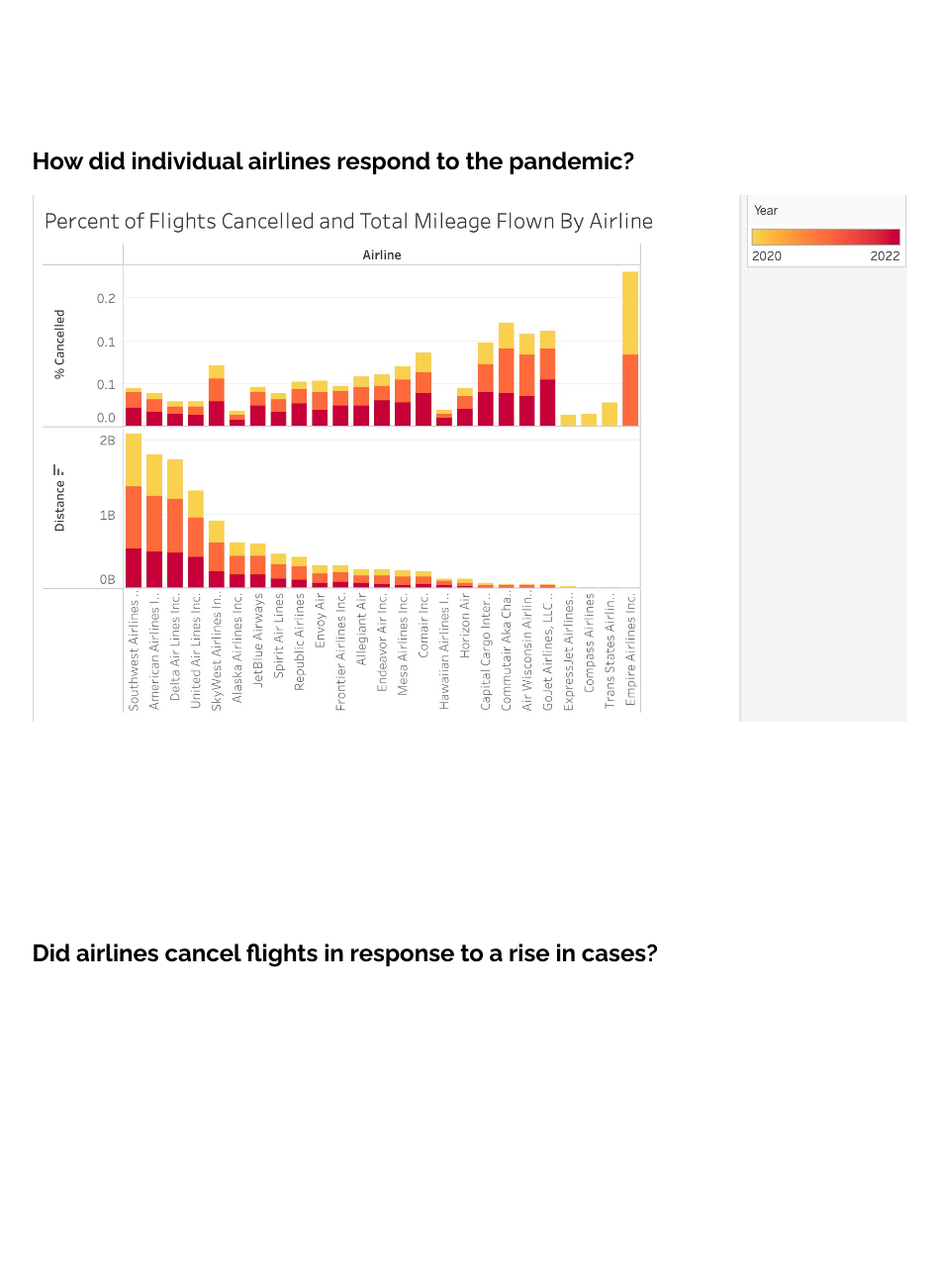
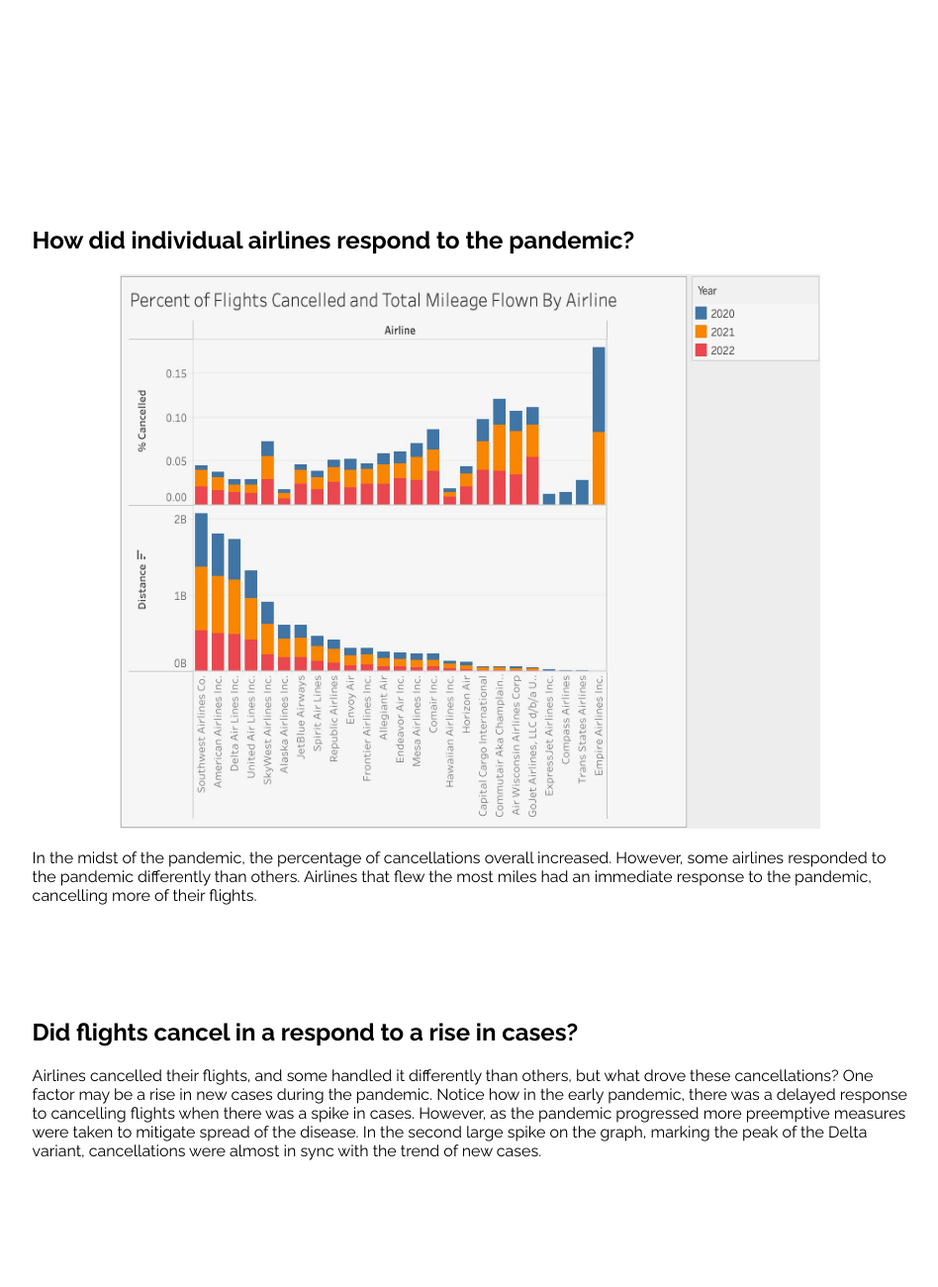
Before and after one commit to jeffjwl/cs33vis, a plain HTML site: page index.html in a window 1280 px wide. Shown: the part 760-2060 px from the top of the page at 99% size, without its empty margins (165-1113 px from the left). Drawn offline with Linux system fonts and the light colour scheme.

Commit message:
add text

```diff
--- a/index.html
+++ b/index.html
@@ -59,19 +59,28 @@
           "https://public.tableau.com/javascripts/api/viz_v1.js";
         vizElement.parentNode.insertBefore(scriptElement, vizElement);
       </script>
-      <p class="vis-para"></p>
+      <p class="vis-para">
+        Use the slider to see how flights were affected as cases grew and ebbed throughout the pandemic. Notice how for much of
+        2020, there was a significance in flights. Also take a look at how some states with more lax COVID policies, like
+        Florida and Texas, had growing cases, yet still maintained a high number of flights.
+      </p>
     </div>
 
     <div class="container">
       <h2 class="vis-title">
         How did individual airlines respond to the pandemic?
       </h2>
-      <img src="./airlinecancelled.jpeg" alt="" class="vis-img" />
+      <img src="./messages_0.jpeg" alt="" class="vis-img1" />
+      <p class="vis-para">
+        In the midst of the pandemic, the percentage of cancellations overall increased.
+        However, some airlines responded to the pandemic differently than others.
+        Airlines that flew the most miles had an immediate response to the pandemic, cancelling more of their flights.
+      </p>
     </div>
 
     <div class="container">
       <h2 class="vis-title">
-        Did airlines cancel flights in response to a rise in cases?
+        Did flights cancel in a respond to a rise in cases?
       </h2>
       <div
         class="tableauPlaceholder"
@@ -113,12 +122,23 @@
           "https://public.tableau.com/javascripts/api/viz_v1.js";
         vizElement.parentNode.insertBefore(scriptElement, vizElement);
       </script>
-      <p class="vis-para"></p>
+      <p class="vis-para">
+        Airlines cancelled their flights, and some handled it differently than others, but what drove these cancellations?
+        One factor may be a rise in new cases during the pandemic. Notice how in the early pandemic, there was a delayed response
+        to cancelling flights when there was a spike in cases. However, as the pandemic progressed more preemptive measures
+        were taken to mitigate spread of the disease. In the second large spike on the graph, marking the peak of the Delta variant,
+        cancellations were almost in sync with the trend of new cases.
+      </p>
     </div>
 
     <div class="container">
-      <h2 class="vis-title">Overall, how were flights affected</h2>
+      <h2 class="vis-title">As a whole, how did the pandemic affect all travel?</h2>
       <img src="./distancevstime.jpeg" alt="" class="vis-img" />
+      <p class="vis-para">
+        Here we can see a high level overview of how travel changed over the course of the pandemic.
+        There is a clear dip in the amount of travel that occurs when the pandemic is officially declared, and a significant
+        increase in flights as we get more familiar with the pandemic and developments like the vaccine and masking are made.
+      </p>
     </div>
   </body>
 </html>
--- a/styles.css
+++ b/styles.css
@@ -1,6 +1,7 @@
 #main-header {
     font-family: Raleway;
     font-weight: 400;
+    font-size: 4rem;
 }
 
 body {
@@ -8,11 +9,16 @@
     flex-flow: column nowrap;
     align-items: center;
     font-family: Raleway;
+    scroll-snap-type: y mandatory;
+    overflow-y: scroll;
+    height: 420vh;
 }
 
 .container {
     width: 70%;
     height: 100vh;
+    scroll-snap-align: center;
+
 }
 
 .tableauPlaceholder {
@@ -20,6 +26,13 @@
 
 }
 
+.vis-img1 {
+    width: 80%;
+    padding-left: 10%;
+    height: 70vh;
+}
+
 .vis-img {
-    width: 100%;
+    width: 80%;
+    padding-left: 10%;
 }
```
Also changed, not shown: messages_0.jpeg (added).
